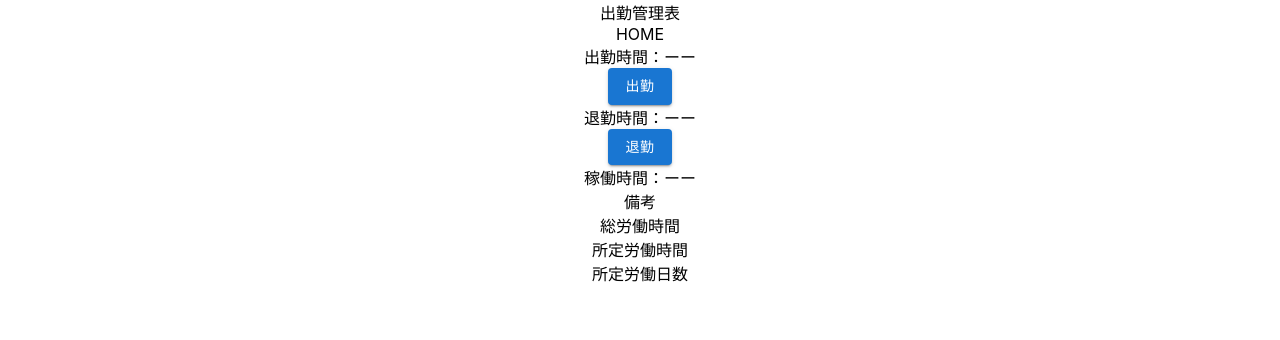
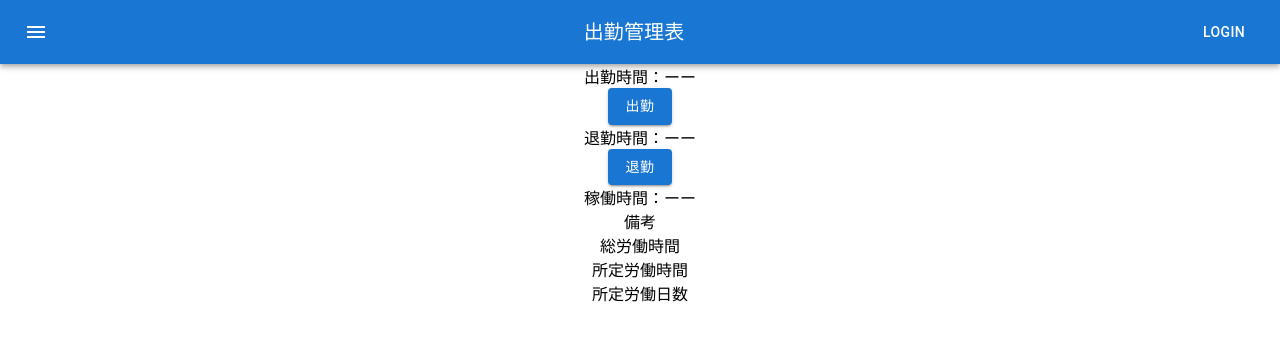
Before and after one commit to Ryota-01/attendance_app, a React (Create React App) app: page / in a window 1280 px wide. Shown: the top 340 px of the page. Built offline with nearby package versions, Linux system fonts and the light colour scheme.

Commit message:
MUIの追加

```diff
--- a/src/common/Header.js
+++ b/src/common/Header.js
@@ -1,10 +1,34 @@
 import React from 'react'
+import AppBar from '@mui/material/AppBar';
+import Box from '@mui/material/Box';
+import Toolbar from '@mui/material/Toolbar';
+import Typography from '@mui/material/Typography';
+import Button from '@mui/material/Button';
+import IconButton from '@mui/material/IconButton';
+import MenuIcon from '@mui/icons-material/Menu';
 
 export default function Header() {
   return (
     <header>
-      <div>出勤管理表</div>
-      <div>HOME</div>
+      <Box sx={{ flexGrow: 1 }}>
+      <AppBar position="static">
+        <Toolbar>
+          <IconButton
+            size="large"
+            edge="start"
+            color="inherit"
+            aria-label="menu"
+            sx={{ mr: 2 }}
+          >
+            <MenuIcon />
+          </IconButton>
+          <Typography variant="h6" component="div" sx={{ flexGrow: 1 }}>
+            出勤管理表
+          </Typography>
+          <Button color="inherit">Login</Button>
+        </Toolbar>
+      </AppBar>
+      </Box>
     </header>
   )
 }
```
